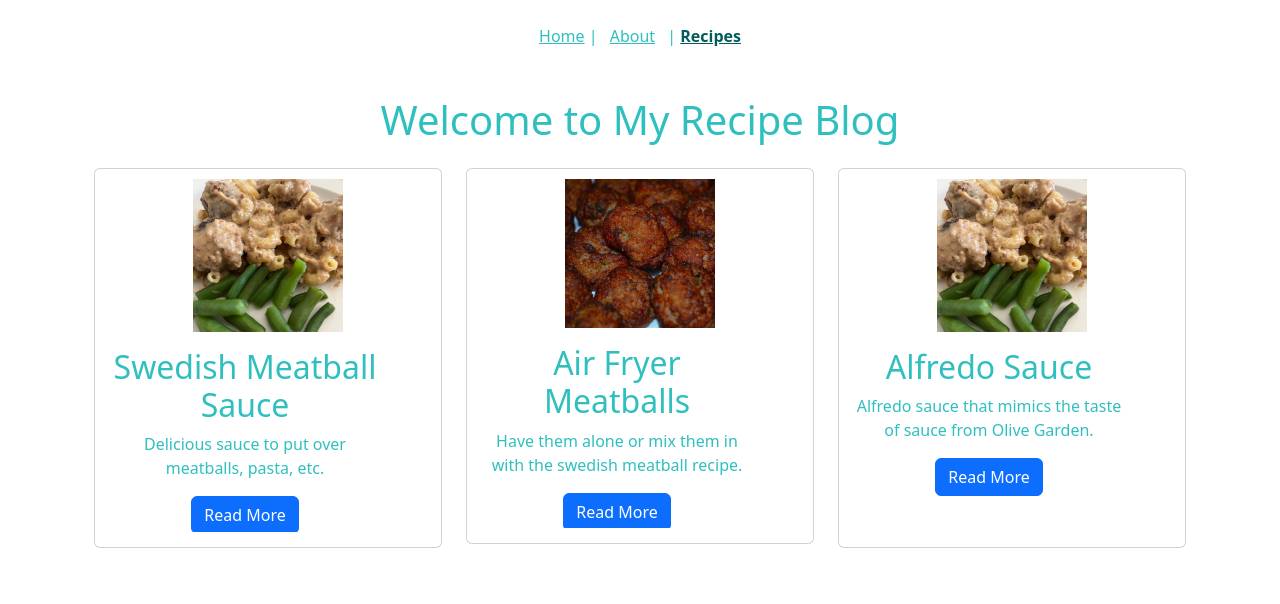
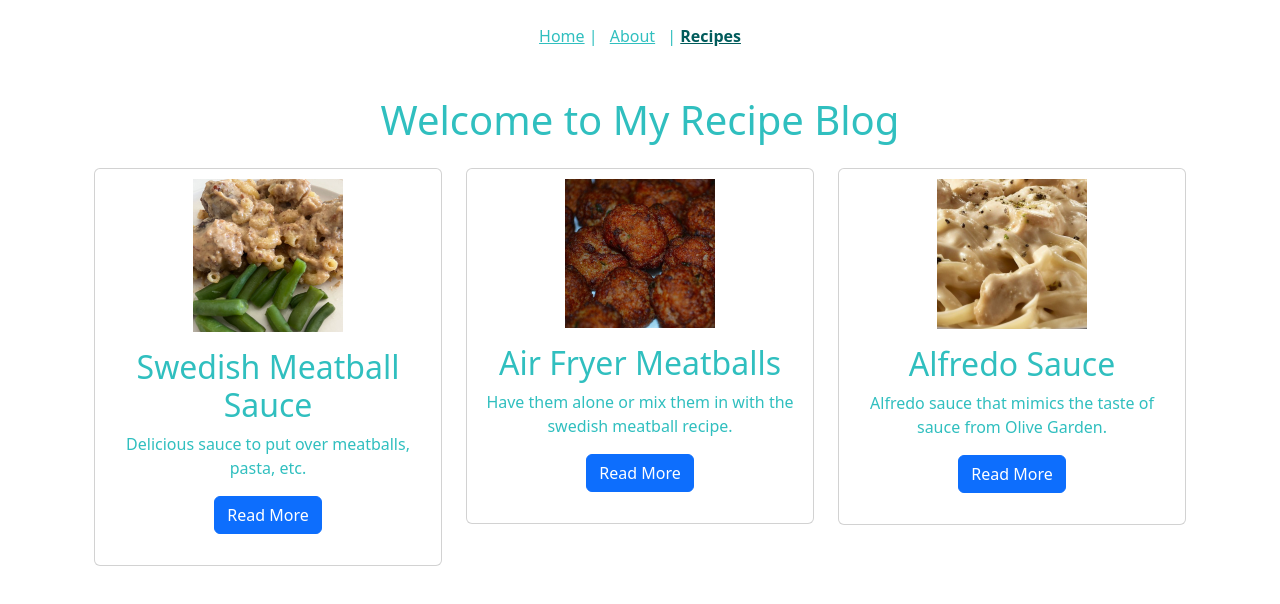
Before and after one commit to tbrowntech/RecipeBlog, a Vue app in the folder blog/: page /recipes in a window 1280 px wide. Shown: the top 604 px of the page. Built offline with nearby package versions, Linux system fonts and the light colour scheme.

Commit message:
fixed centering of card content

```diff
--- a/blog/src/assets/styles.css
+++ b/blog/src/assets/styles.css
@@ -14,8 +14,8 @@
 }
 
 .card-body {
-  width: 300px;
-  height: 200px;
+  width: 100%;
+  height: auto;
   margin-bottom: 15px;
   text-align: center;
   overflow: auto;
--- a/blog/src/components/PostDetails.vue
+++ b/blog/src/components/PostDetails.vue
@@ -90,7 +90,7 @@ export default {
           title: "Alfredo Sauce",
           excerpt:
             "Alfredo sauce that mimics the taste of sauce from Olive Garden.",
-          imageFileName: "SwedishMeatballs.jpg",
+          imageFileName: "AlfredoSauce.jpg",
           content: `Ingredients: <br>
                     1 evaporated milk <br>
                     ½ cup butter <br>
--- a/blog/src/pages/AboutPage.vue
+++ b/blog/src/pages/AboutPage.vue
@@ -9,6 +9,7 @@
       Have a recipe that you would like me to try out? Send it to me via this
       <a
         href="https://docs.google.com/forms/d/e/1FAIpQLSdoJ2R_L8wod7TueoIyipDA-hzIlF3w1tG4GWj-Ko-SItrq-A/viewform?usp=sf_link"
+        target="_blank"
         >submission form</a
       >.
     </p>
--- a/blog/src/pages/RecipesPage.vue
+++ b/blog/src/pages/RecipesPage.vue
@@ -51,7 +51,7 @@ export default {
           title: "Alfredo Sauce",
           excerpt:
             "Alfredo sauce that mimics the taste of sauce from Olive Garden.",
-          imageFileName: "SwedishMeatballs.jpg",
+          imageFileName: "AlfredoSauce.jpg",
           // content: ""
         },
       ],
```
Also changed, not shown: blog/src/assets/AlfredoSauce.jpg (added).
